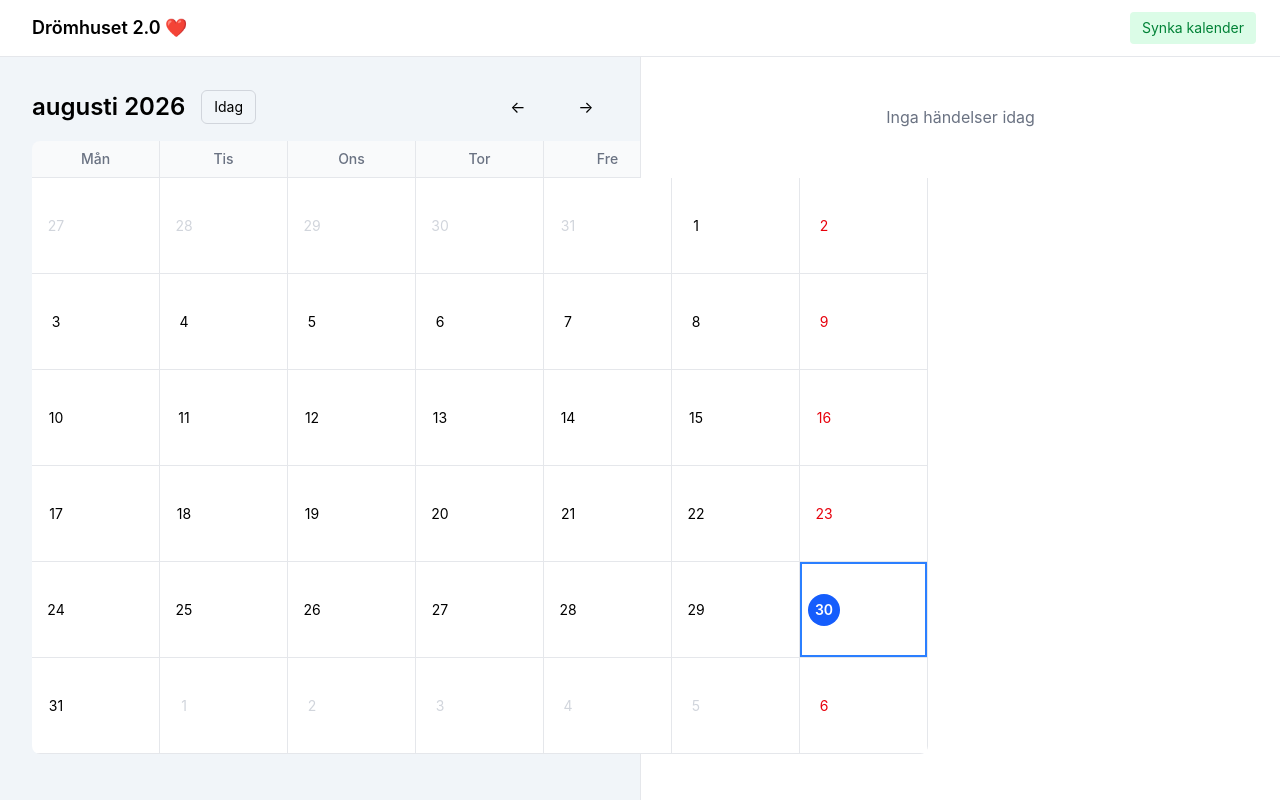
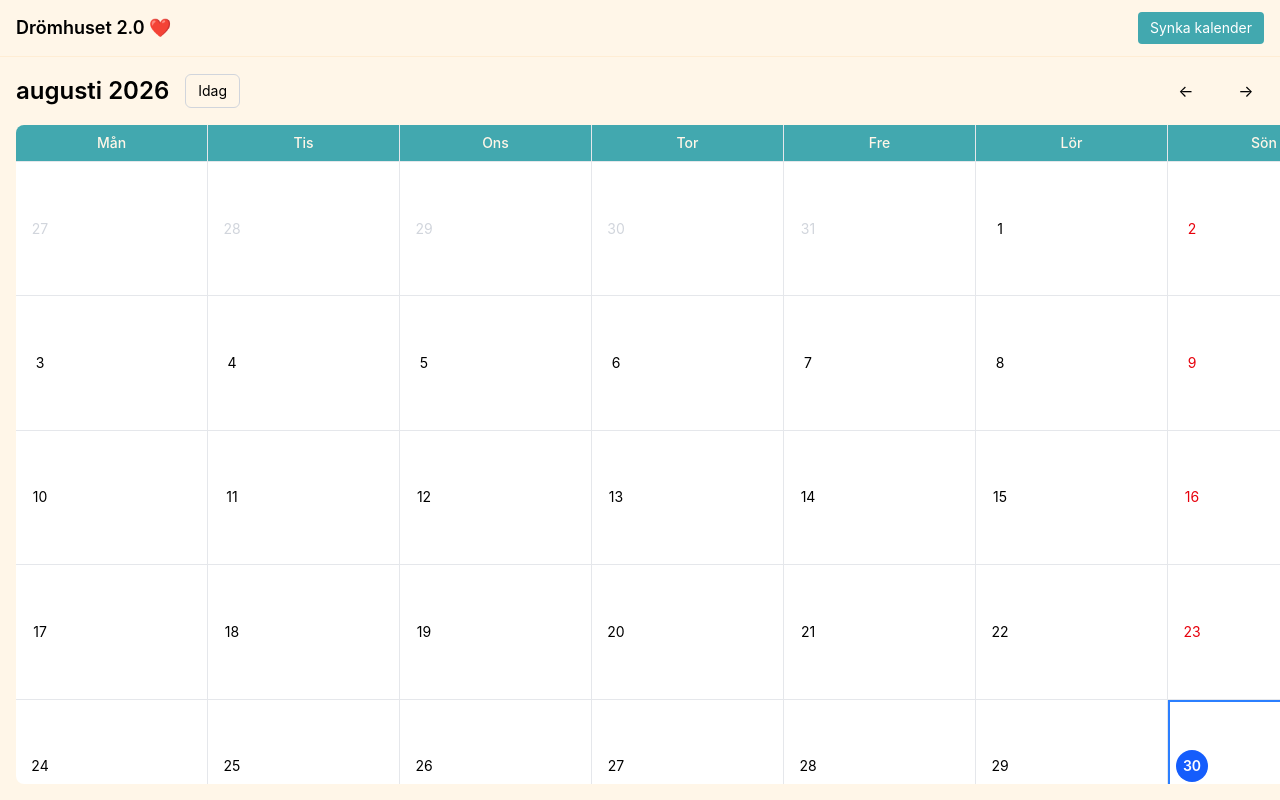
Before and after one commit to joakimwennergren/homeplanner, a React (Vite) app: page / in a window 1280 px wide. Built offline with nearby package versions, Linux system fonts and the light colour scheme.

Commit message:
Color theme

```diff
--- a/src/App.css
+++ /dev/null
@@ -1 +0,0 @@
-@import "tailwindcss";
--- a/src/App.tsx
+++ b/src/App.tsx
@@ -67,7 +67,7 @@ function CalendarDay({
   );
 
   // Show max 4 events
-  const displayedEvents = dayEvents.slice(0, 4);
+  const displayedEvents = dayEvents.slice(0, 3);
   const moreCount = dayEvents.length - displayedEvents.length;
 
   return (
@@ -107,31 +107,15 @@ function CalendarDay({
           {displayedEvents.map((event) => (
             <div
               key={event.id}
-              className="truncate rounded bg-green-100 px-2 py-0.5 text-xs text-green-800 font-medium"
+              className="truncate rounded bg-accent px-2 py-0.5 text-xs text-white font-medium"
               title={event.title}
             >
               {event.title}
             </div>
           ))}
           {moreCount > 0 && (
-            <div className="text-xs text-gray-600 px-2 py-0.5">
-              +{moreCount} more
-            </div>
+            <div className="text-xs text-gray-600 pb-2">+{moreCount} till</div>
           )}
-        </div>
-      )}
-
-      {/* Local Todos */}
-      {todos.length > 0 && (
-        <div className="mt-2 space-y-1 overflow-hidden">
-          {todos.map((todo, index) => (
-            <div
-              key={index}
-              className="truncate rounded bg-blue-50 px-2 py-1 text-xs text-blue-700"
-            >
-              <span className="font-medium">{todo.time}</span> {todo.title}
-            </div>
-          ))}
         </div>
       )}
     </button>
@@ -186,7 +170,7 @@ function Calendar({
           </button>
         </div>
 
-        <div className="flex items-center gap-8">
+        <div className="flex items-center gap-6">
           <button
             type="button"
             onClick={previousMonth}
@@ -199,7 +183,7 @@ function Calendar({
           <button
             type="button"
             onClick={nextMonth}
-            className="flex h-9 w-9 items-center justify-center rounded-md hover:bg-white mr-1"
+            className="flex h-9 w-9 items-center justify-center rounded-md hover:bg-white"
             aria-label="Next month"
           >
             →
@@ -211,13 +195,13 @@ function Calendar({
       <div className="flex flex-col overflow-hidden rounded-lg w-fit">
         {/* Weekday header */}
         <div
-          className="grid shrink-0 bg-gray-50 select-none"
-          style={{ gridTemplateColumns: "repeat(7, 8rem)" }}
+          className="grid shrink-0 bg-accent select-none "
+          style={{ gridTemplateColumns: "repeat(7, 12rem)" }}
         >
           {WEEKDAYS.map((day) => (
             <div
               key={day}
-              className="border-r border-b border-gray-200 px-3 py-2 text-center text-sm font-medium text-gray-500 last:border-r-0"
+              className="border-r border-b border-gray-200 px-3 py-2 text-center text-sm font-medium text-primary last:border-r-0"
             >
               {day}
             </div>
@@ -228,8 +212,8 @@ function Calendar({
         <div
           className="grid"
           style={{
-            gridTemplateRows: `repeat(${weeks}, 6rem)`,
-            gridTemplateColumns: "repeat(7, 8rem)",
+            gridTemplateRows: `repeat(${weeks}, 8.4rem)`,
+            gridTemplateColumns: "repeat(7, 12rem)",
           }}
         >
           {days.map((date) => (
@@ -325,16 +309,16 @@ export default function App() {
   }, [events, selectedDate]);
 
   return (
-    <div className="flex h-screen w-screen overflow-hidden flex-col">
+    <div className="flex h-screen w-screen overflow-hidden flex-col bg-primary">
       {/* Top Navigation */}
-      <div className="bg-white border-b border-gray-200 px-6 py-3 flex items-center justify-between">
-        <h1 className="text-lg font-semibold pl-2">Drömhuset 2.0 ❤️</h1>
+      <div className="border-b border-orange-100 px-4 py-3 flex items-center justify-between">
+        <h1 className="text-lg font-semibold">Drömhuset 2.0 ❤️</h1>
         <div className="flex items-center gap-4">
           {isConfigured && (
             <button
               onClick={sync}
               disabled={isLoading}
-              className="px-3 py-1.5 text-sm bg-green-100 text-green-700 rounded hover:bg-green-200 disabled:bg-gray-100 disabled:text-gray-500 transition-colors"
+              className="px-3 py-1.5 text-sm bg-accent text-white rounded transition-colors"
             >
               {isLoading ? "Synkar..." : "Synka kalender"}
             </button>
@@ -344,9 +328,7 @@ export default function App() {
 
       <div className="flex h-full min-h-0">
         {/* Main Calendar Section */}
-        <div
-          className={`${showCalendarPanel ? "w-1/2" : "w-2/3"} h-full min-h-0 bg-slate-100 p-8 transition-all`}
-        >
+        <div className={`w-full h-full min-h-0 bg-primary p-4 transition-all`}>
           <Calendar
             value={selectedDate}
             onChange={setSelectedDate}
@@ -356,27 +338,13 @@ export default function App() {
 
         {/* Apple Calendar Events Panel */}
         {showCalendarPanel && (
-          <div className="w-1/2 h-full min-h-0 border-l border-gray-200 bg-white p-4 overflow-y-auto">
-            {!isConfigured ? (
-              <CalendarConfig
-                onConfigure={configure}
-                isConfigured={isConfigured}
-              />
-            ) : (
+          <div className="w-1/2 h-full min-h-0 border-l border-orange-100 bg-primary p-4 overflow-y-auto">
             <CalendarEvents
               events={todayEvents}
               isLoading={isLoading}
               error={error}
               selectedDate={selectedDate.toDate()}
             />
-            )}
-          </div>
-        )}
-
-        {/* Todo List */}
-        {!showCalendarPanel && (
-          <div className="w-1/3 h-full min-h-0 border-l border-gray-200 bg-white">
-            <TodoList date={selectedDate} />
           </div>
         )}
       </div>
--- a/src/components/calendar-events.tsx
+++ b/src/components/calendar-events.tsx
@@ -53,7 +53,7 @@ export function CalendarEvents({
         {events.map((event) => (
           <div
             key={event.id}
-            className="bg-white border-l-4 border-blue-500 rounded shadow-sm p-4 hover:shadow-md transition-shadow"
+            className="bg-white border-l-4 border-secondary rounded shadow-sm p-4 hover:shadow-md transition-shadow"
           >
             <div className="flex justify-between items-start">
               <div className="flex-1">
--- a/src/components/task-card.tsx
+++ /dev/null
@@ -1,21 +0,0 @@
-function TaskCard() {
-  return (
-    <div className="task-card">
-      <div className="task-card-header">
-        <h3>Task Title</h3>
-        <span className="task-card-status">In Progress</span>
-      </div>
-      <div className="task-card-body">
-        <p>
-          This is a brief description of the task. It provides an overview of
-          what needs to be done.
-        </p>
-      </div>
-      <div className="task-card-footer">
-        <button className="task-card-button">View Details</button>
-      </div>
-    </div>
-  );
-}
-
-export default TaskCard;
--- a/src/index.css
+++ b/src/index.css
@@ -1 +1,7 @@
 @import "tailwindcss";
+
+@theme {
+  --color-primary: #FFF6E8;
+  --color-secondary: #FFAA00;
+  --color-accent: #42A8AF;
+}
```
Lines whose indentation alone changed are shown as unchanged.
